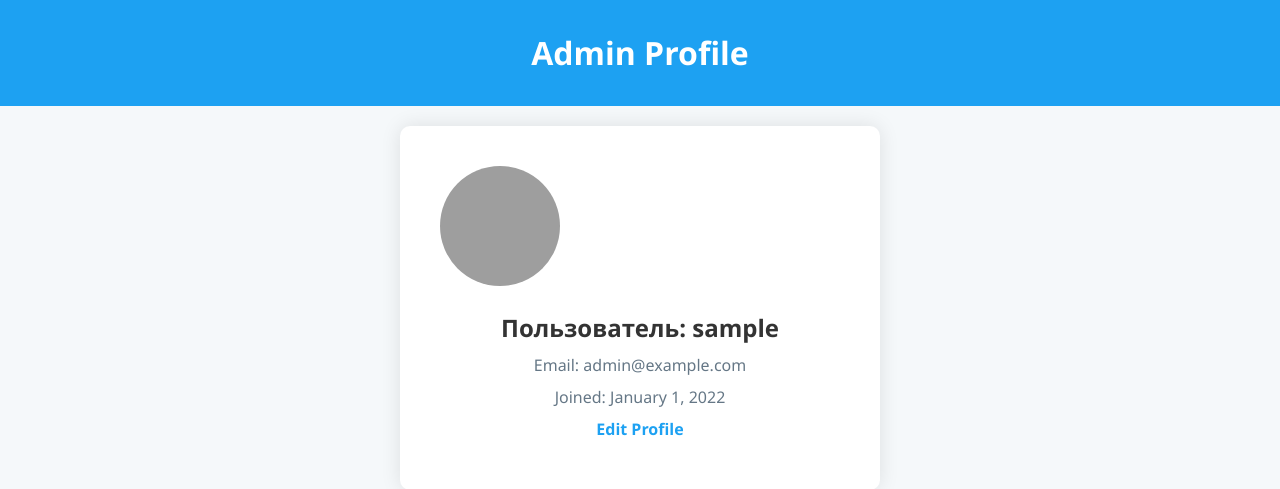
After one commit to dimamushalapugin/credit_project_learn_python, a Flask app: page /users/admin in a window 1280 px wide. The commit adds this page. Shown: the top 489 px of the page. Run offline with Flask 3, Linux system fonts and the light colour scheme; a user stored in the database is signed in; tables that the repository leaves empty hold one stand-in row (values such as "Sample post"); parts of the project's set-up code (start-up, migrations or seed data) failed here and were passed over; grey boxes are pictures that could not be loaded.

Commit message:
added admin page (еще не работает)

```diff
--- /dev/null
+++ b/webapp/templates/admin_profile.html
@@ -0,0 +1,90 @@
+<!DOCTYPE html>
+<html lang="en">
+<head>
+    <meta charset="UTF-8">
+    <meta name="viewport" content="width=device-width, initial-scale=1.0">
+    <title>Admin Page</title>
+    <style>
+        body {
+            font-family: 'Segoe UI', Tahoma, Geneva, Verdana, sans-serif;
+            margin: 0;
+            padding: 0;
+            background-color: #f5f8fa;
+        }
+
+        header {
+            background-color: #1da1f2;
+            color: #fff;
+            padding: 10px;
+            text-align: center;
+        }
+
+        .profile-container {
+            display: flex;
+            justify-content: center;
+            align-items: center;
+            margin-top: 20px;
+        }
+
+        .profile-card {
+            background-color: #fff;
+            border-radius: 10px;
+            box-shadow: 0 0 20px rgba(0, 0, 0, 0.1);
+            padding: 40px;
+            max-width: 400px;
+            width: 100%;
+        }
+
+        .profile-image {
+            border-radius: 50%;
+            width: 120px;
+            height: 120px;
+            object-fit: cover;
+            margin-bottom: 20px;
+        }
+
+        .profile-info {
+            text-align: center;
+        }
+
+        .profile-info h2 {
+            margin: 0;
+            color: #333;
+        }
+
+        .profile-info p {
+            margin: 10px 0;
+            color: #657786;
+        }
+
+        .profile-info a {
+            color: #1da1f2;
+            text-decoration: none;
+            font-weight: bold;
+        }
+
+        .profile-info a:hover {
+            text-decoration: underline;
+        }
+    </style>
+</head>
+<body>
+
+<header>
+    <h1>Admin Profile</h1>
+</header>
+
+<div class="profile-container">
+    <div class="profile-card">
+        <img src="https://placekitten.com/120/120" alt="Profile Image" class="profile-image">
+        <div class="profile-info">
+            <h2>{{ current_user }}</h2>
+            <p>Email: admin@example.com</p>
+            <p>Joined: January 1, 2022</p>
+            <p><a href="#">Edit Profile</a></p>
+        </div>
+    </div>
+</div>
+
+</body>
+</html>
--- a/webapp/user/views.py
+++ b/webapp/user/views.py
@@ -69,3 +69,9 @@ def delete_user(user_id):
         db.session.commit()
 
     return redirect(url_for('user.list_of_users'))
+
+
+@blueprint.route('/admin')
+@admin_required
+def admin_page():
+    return render_template('admin_profile.html')
```
Also changed, not shown: webapp/templates/menu.html (+6 -1 lines).
